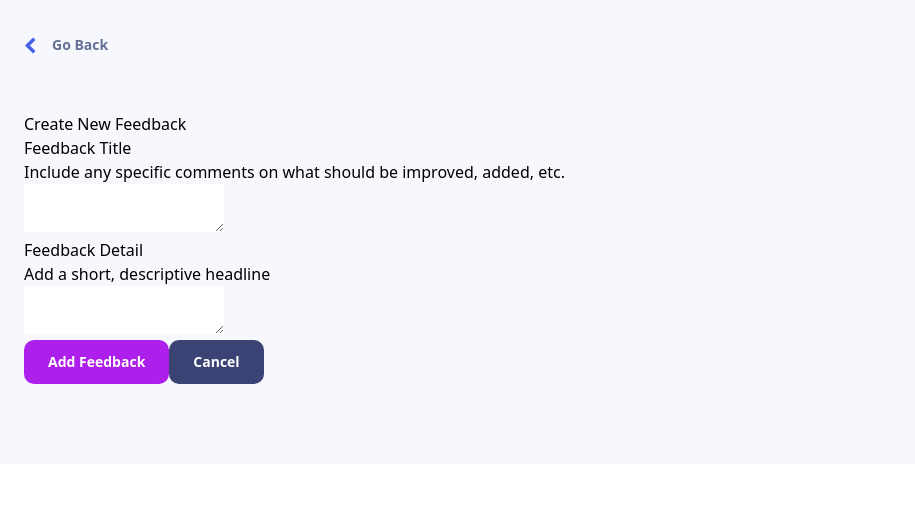
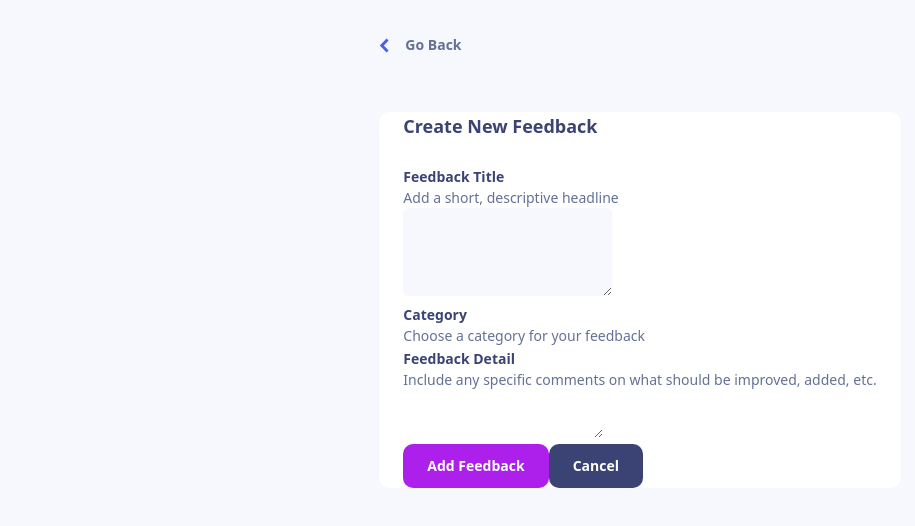
Before and after one commit to BoyanLiuu/frontend-mentor-nextjs-product-feedback, a Next.js app: page /feedback/create in a window 1280 px wide. Shown: the top 526 px of the page, without its empty margins (0-915 px from the left). Built offline with nearby package versions, Linux system fonts and the light colour scheme.

Commit message:
feat: work on creat/edit form

```diff
--- a/app/(routes)/feedback/create/page.tsx
+++ b/app/(routes)/feedback/create/page.tsx
@@ -1,54 +1,25 @@
 'use client';
-import Button from "@/app/_components/button";
-import Link from "next/link";
-import Image from 'next/image'
+import Image from 'next/image';
+import Link from 'next/link';
+
+import CreateEditFeedbackForm from '@/app/_components/create-edit-feedback-form';
 
 export default function Page() {
-    return <div className="flex flex-col w-full">
-      <Link href='/'  className="mb-14 font-bold">
+  return (
+    <div className='flex flex-col'>
+      <Link href='/' className='mb-14 font-bold'>
         <Image
-        src="/shared/icon-arrow-left.svg"
-        width={12}
-        height={6}
-        alt="go back arrow"
-        className="mr-4 inline-block"
-
+          src='/shared/icon-arrow-left.svg'
+          width={10}
+          height={4}
+          alt='go back arrow'
+          className='mr-4 inline-block'
         />
-        <span className="text-sm text-grayish-blue">Go Back</span>
-
+        <span className='text-sm text-grayish-blue'>Go Back</span>
       </Link>
-        <div>
-<form>
-  <h1>Create New Feedback</h1>
-<div>
-
-<label htmlFor="title">Feedback Title</label>
-<div id="title-description">Include any specific comments on what should be improved, added, etc.</div>
-      <textarea id="title" name="title" value='' aria-describedby="title-description"/>
+      <div className='h-full w-full rounded-primary bg-white px-6'>
+        <CreateEditFeedbackForm isEditingForm={false} />
       </div>
-
-
-<div>
-
-<label htmlFor="detail">Feedback Detail</label>
-<div id="detail-description">Add a short, descriptive headline</div>
-      <textarea id="detail" name="detail" value='' aria-describedby="detail-description"/>
     </div>
-
-
-<Button variant={"primary"} onClick={function (): void {
-        throw new Error("Function not implemented.");
-      } }>
-        Add Feedback
-        </Button>
-        <Button variant={"info"} onClick={function (): void {
-        throw new Error("Function not implemented.");
-      } }>
-       Cancel
-        </Button>
-</form>
-
-        </div>
-
-    </div>;
+  );
 }
--- /dev/null
+++ b/app/_components/create-edit-feedback-form.tsx
@@ -0,0 +1,118 @@
+import { FeatureType } from '../types/feature';
+import { RoadmapType } from '../types/road-map';
+
+import Button from '@/app/_components/button';
+
+export interface CreateEditFeedbackFormProps {
+  title?: string;
+  category?: FeatureType;
+  roadMapStatus?: RoadmapType;
+  detail?: string;
+  isEditingForm: boolean;
+}
+
+const CreateEditFeedbackForm: React.FC<CreateEditFeedbackFormProps> = ({
+  title,
+  category,
+  roadMapStatus,
+  detail,
+  isEditingForm
+}) => {
+  return (
+    <div className='flex w-full flex-col'>
+      <div>
+        <form>
+          <h1 className='mb-6 text-lg font-bold text-night-sky-blue'>
+            {isEditingForm ? `Editing ${title}` : 'Create New Feedback'}
+          </h1>
+          <div>
+            <label htmlFor='title' className='text-sm font-bold text-night-sky-blue'>
+              Feedback Title
+            </label>
+            <div id='title-description' className='text-sm font-normal text-grayish-blue'>
+              Add a short, descriptive headline
+            </div>
+            <textarea
+              id='title'
+              name='title'
+              value=''
+              aria-describedby='title-description'
+              className='light-grey rounded-md bg-light-grey px-4 py-6 text-sm '
+            />
+            {/* <div style="width: 100%; height: 100%; background: #F7F8FD; border-radius: 5px"></div> */}
+          </div>
+          <div>
+            <label htmlFor='title' className='text-sm font-bold text-night-sky-blue'>
+              Category
+            </label>
+            <div id='title-description' className='text-sm font-normal text-grayish-blue'>
+              Choose a category for your feedback
+            </div>
+          </div>
+
+          <div>
+            <label htmlFor='detail' className='text-sm font-bold text-night-sky-blue'>
+              Feedback Detail
+            </label>
+            <div id='detail-description' className='text-sm font-normal text-grayish-blue'>
+              Include any specific comments on what should be improved, added, etc.
+            </div>
+            <textarea id='detail' name='detail' value='' aria-describedby='detail-description' />
+          </div>
+
+          <div>
+            {isEditingForm ? (
+              <>
+                <Button
+                  variant={'primary'}
+                  onClick={function (): void {
+                    throw new Error('Function not implemented.');
+                  }}
+                >
+                  Save Changes
+                </Button>
+                <Button
+                  variant={'info'}
+                  onClick={function (): void {
+                    throw new Error('Function not implemented.');
+                  }}
+                >
+                  Cancel
+                </Button>
+                <Button
+                  variant={'info'}
+                  onClick={function (): void {
+                    throw new Error('Function not implemented.');
+                  }}
+                >
+                  Delete
+                </Button>
+              </>
+            ) : (
+              <>
+                <Button
+                  variant={'primary'}
+                  onClick={function (): void {
+                    throw new Error('Function not implemented.');
+                  }}
+                >
+                  Add Feedback
+                </Button>
+
+                <Button
+                  variant={'info'}
+                  onClick={function (): void {
+                    throw new Error('Function not implemented.');
+                  }}
+                >
+                  Cancel
+                </Button>
+              </>
+            )}
+          </div>
+        </form>
+      </div>
+    </div>
+  );
+};
+export default CreateEditFeedbackForm;
```
Also changed, not shown: app/_components/suggestion-banner.tsx (deleted). Lines whose indentation alone changed are shown as unchanged.
